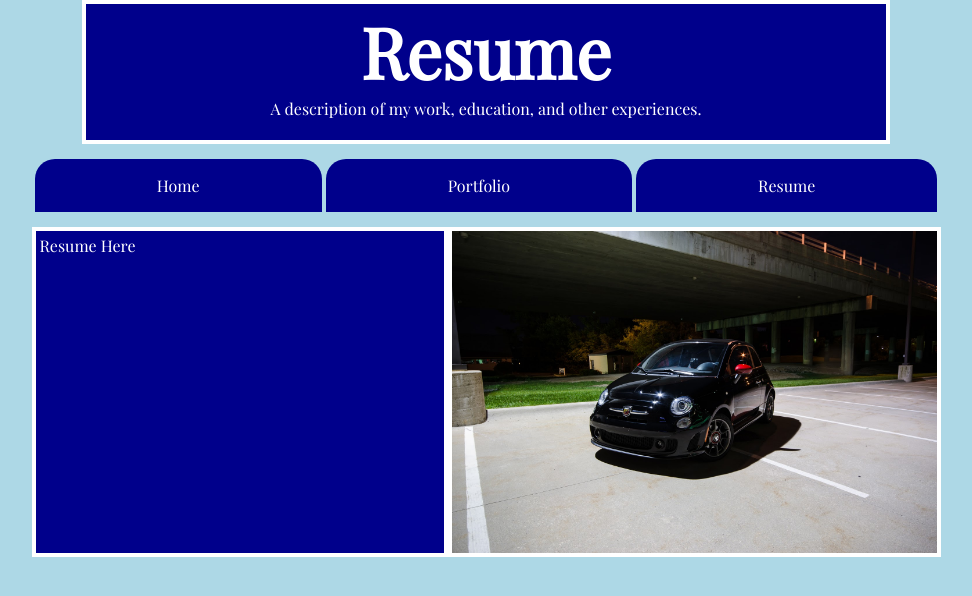
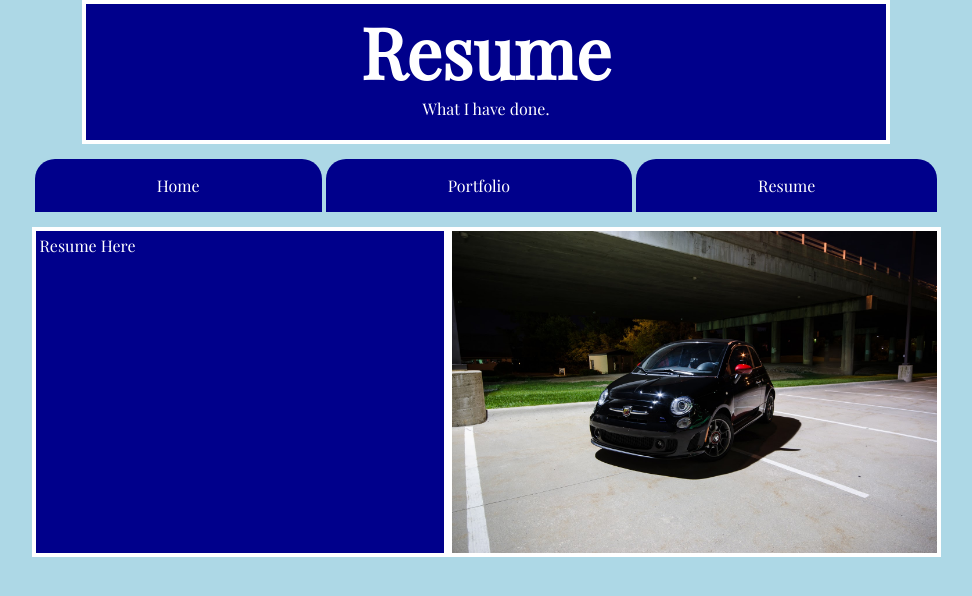
Before and after one commit to michaelwagner97/michaelwagner97.github.io, a plain HTML site: page resume.html in a window 1280 px wide. Shown: the whole page, without its empty margins (154-1126 px from the left). Drawn offline with nearby package versions, Linux system fonts and the light colour scheme.

Commit message:
Update resume.html

```diff
--- a/resume.html
+++ b/resume.html
@@ -19,7 +19,7 @@
 
   <header>
     <h1>Resume</h1>
-    <p>A description of my work, education, and other experiences.</p>
+    <p>What I have done.</p>
   </header>
       <nav>
     <ul id="menu">
```
